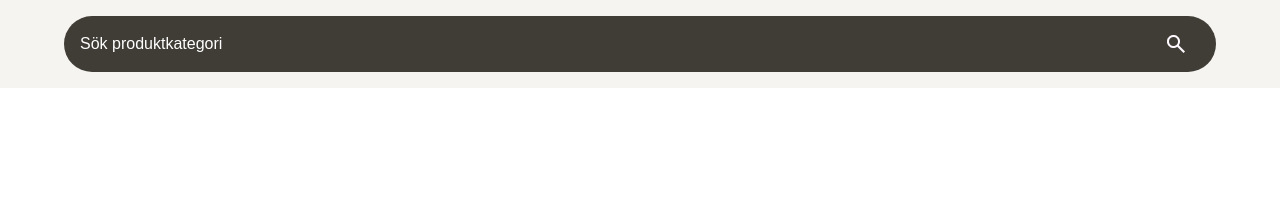
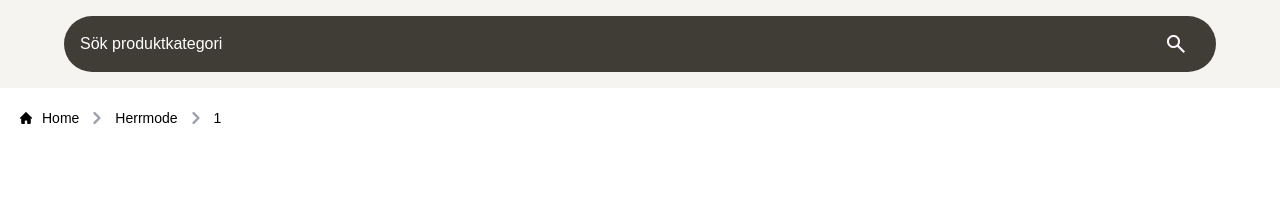
Before and after one commit to elliotabrahamsson/Ao-Bea, a Vue app: page /shop/1/1/1 in a window 1280 px wide. Shown: the top 198 px of the page. Built offline with nearby package versions, Linux system fonts and the light colour scheme; a web font is replaced by a local one.

Commit message:
Added BreadCrombs to ProductPage

```diff
--- a/src/components/BreadCromb.vue
+++ b/src/components/BreadCromb.vue
@@ -1,5 +1,5 @@
 <script setup>
-    import { useRoute } from 'vue-router';
+import { useRoute } from "vue-router";
 
 const route = useRoute();
 const category = route.params.category;
@@ -54,13 +54,13 @@
         </li>
         <router-link
           :to="{
-                        path: `/shop/${shop}`
+            path: `/shop/${shop}`,
           }"
           class="inline-flex items-center text-sm font-medium text-black dark:text-gray-400 dark:hover:text-white"
         >
           <div>
-                        <p v-if="shop === 'womens_fashion'">dammode</p>
-                        <p v-else>herrmode</p>
+            <p v-if="shop === 'womens_fashion'">Dammode</p>
+            <p v-else>Herrmode</p>
           </div>
           {{ shoptype }}
         </router-link>
--- a/src/views/ProductPageView.vue
+++ b/src/views/ProductPageView.vue
@@ -13,6 +13,7 @@ import Footer from "../components/Footer.vue";
 import Navbar from "../components/Navbar.vue";
 import Carousel1 from "../components/Carousel1.vue";
 import Carousel2 from "../components/Carousel2.vue";
+import BreadCromb from "../components/BreadCromb.vue";
 
 const userStore = useUserstore();
 const { data } = storeToRefs(userStore);
@@ -40,6 +41,7 @@ const toggleDropdown = () => {
 
 <template>
   <SearchbarComp />
+  <BreadCromb />
   <div v-if="products" class="">
     <div class="p-5">
       <img :src="products.Image" :alt="products.Name" />
```
Lines whose indentation alone changed are shown as unchanged.
